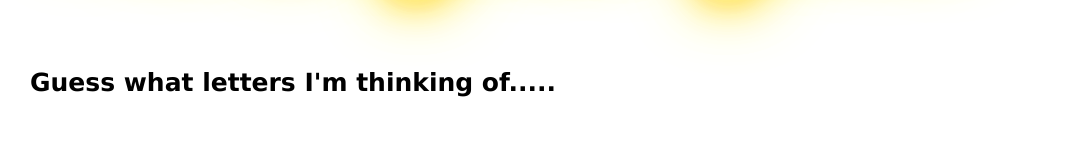
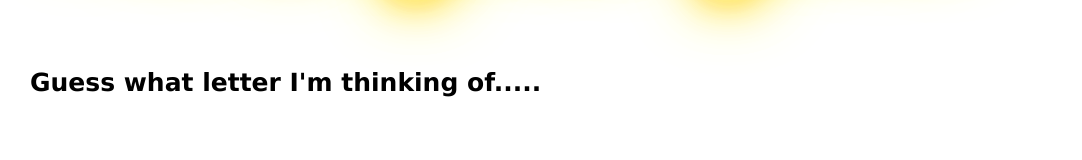
Before and after one commit to PCHIII/psychic-game, a plain HTML site: page index.html in a window 1280 px wide. Shown: the part 210-370 px from the top of the page, without its empty margins (0-1082 px from the left). Drawn offline with Linux system fonts and the light colour scheme.

Commit message:
fixed typo in text

```diff
--- a/index.html
+++ b/index.html
@@ -17,7 +17,7 @@
     <br>
     <br>
 
-    <p>Guess what letters I'm thinking of.....</p>
+    <p>Guess what letter I'm thinking of.....</p>
 
     <ul id="list">
 
```
